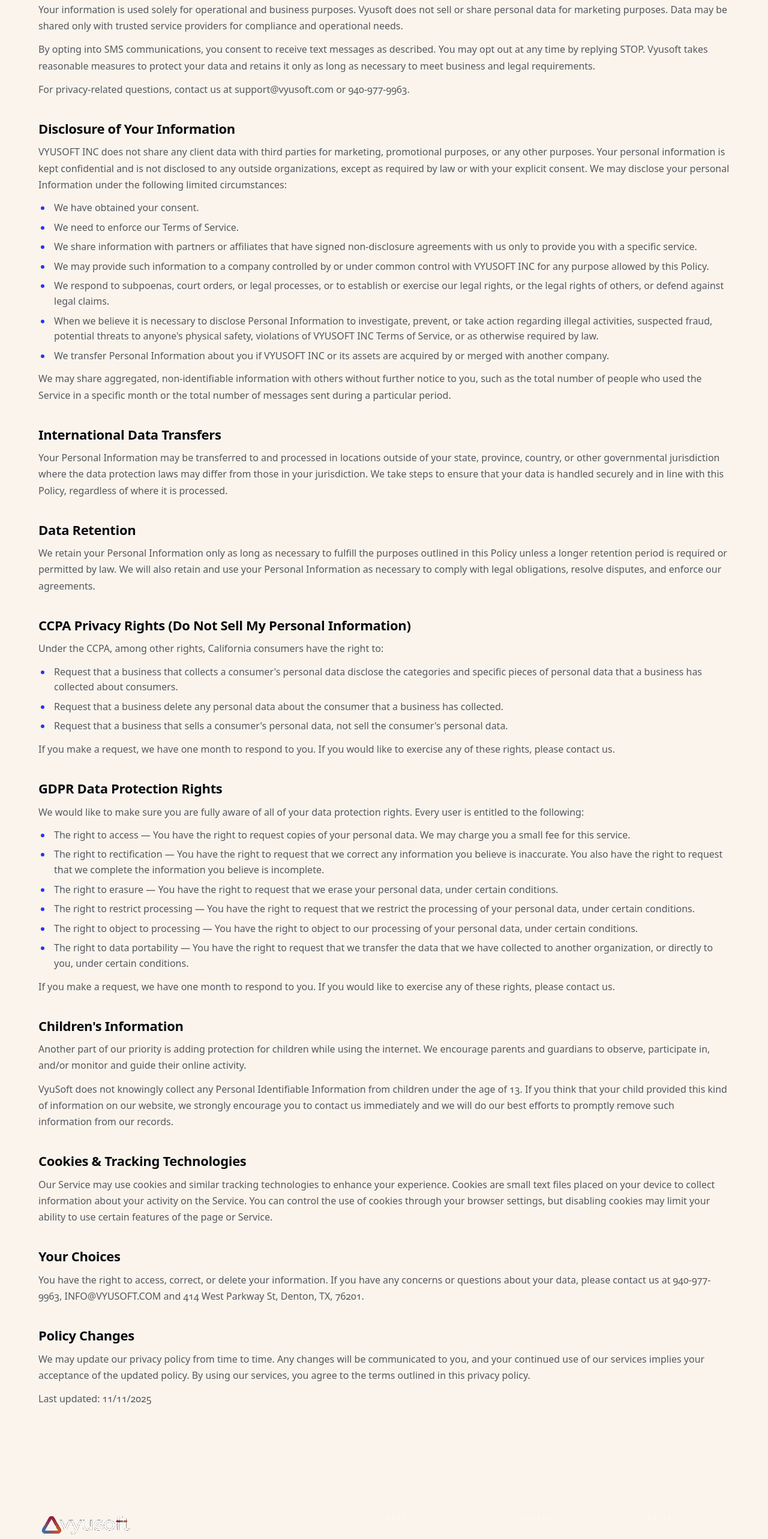
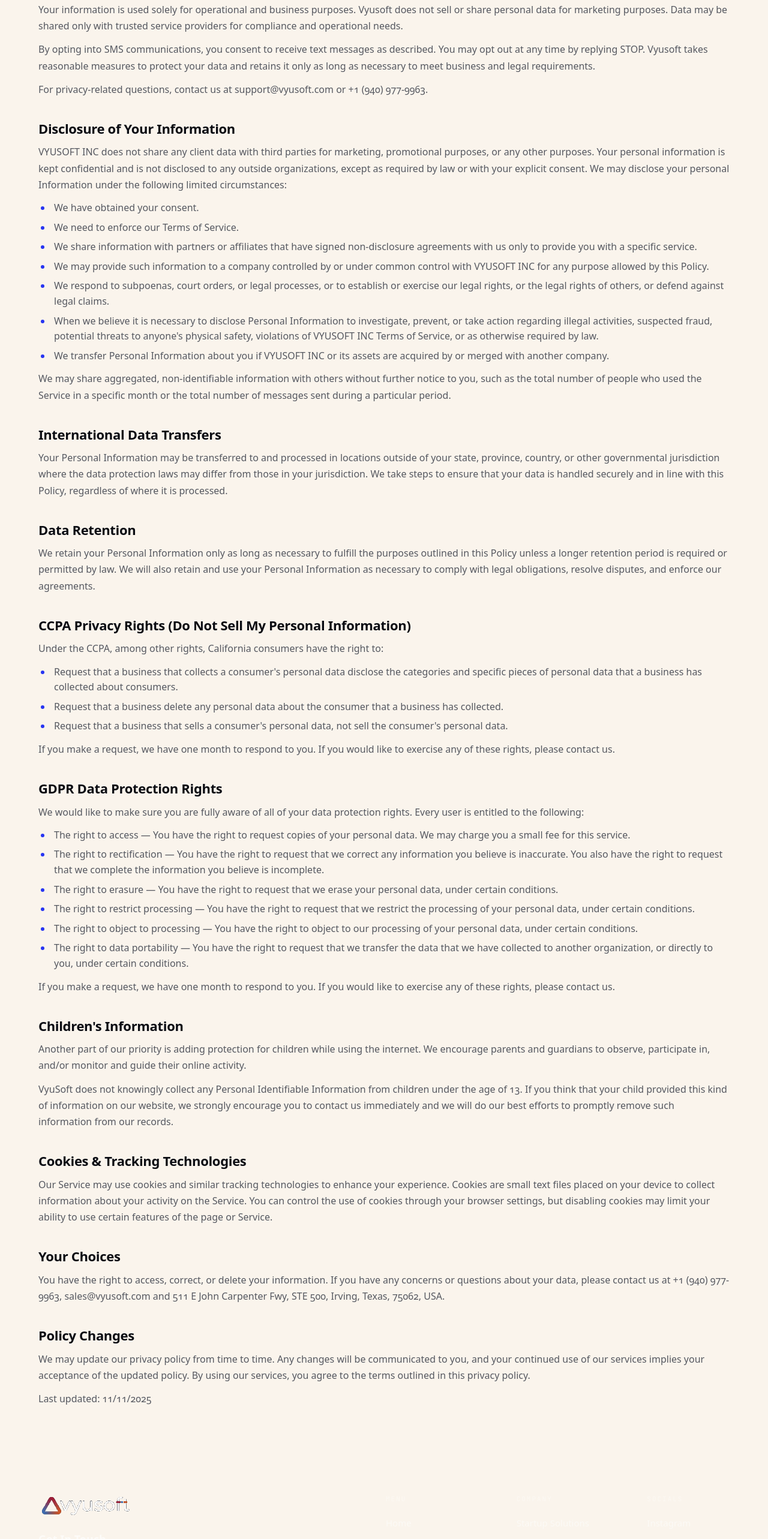
Before and after one commit to VYUSOFT-INC/VYUSOFT, a Next.js app: page /privacy in a window 1280 px wide. Shown: the part 1300-3866 px from the top of the page at 60% size. Built offline with nearby package versions, Linux system fonts and the light colour scheme.

Commit message:
Fix contact info across privacy, terms pages and footer spacing

```diff
--- a/app/privacy/page.tsx
+++ b/app/privacy/page.tsx
@@ -53,7 +53,7 @@
             { p: `Vyusoft collects personal information such as name, phone number, email, and employment-related details to support communication, onboarding, compliance, and service updates.` },
             { p: `Your information is used solely for operational and business purposes. Vyusoft does not sell or share personal data for marketing purposes. Data may be shared only with trusted service providers for compliance and operational needs.` },
             { p: `By opting into SMS communications, you consent to receive text messages as described. You may opt out at any time by replying STOP. Vyusoft takes reasonable measures to protect your data and retains it only as long as necessary to meet business and legal requirements.` },
-            { p: `For privacy-related questions, contact us at support@vyusoft.com or 940-977-9963.` },
+            { p: `For privacy-related questions, contact us at support@vyusoft.com or +1 (940) 977-9963.` },
         ],
     },
     {
@@ -141,7 +141,7 @@
         no: "12",
         title: "Your Choices",
         blocks: [
-            { p: `You have the right to access, correct, or delete your information. If you have any concerns or questions about your data, please contact us at 940-977-9963, INFO@VYUSOFT.COM and 414 West Parkway St, Denton, TX, 76201.` },
+            { p: `You have the right to access, correct, or delete your information. If you have any concerns or questions about your data, please contact us at +1 (940) 977-9963, sales@vyusoft.com and 511 E John Carpenter Fwy, STE 500, Irving, Texas, 75062, USA.` },
         ],
     },
     {
--- a/app/terms/page.tsx
+++ b/app/terms/page.tsx
@@ -72,7 +72,7 @@
             { p: `Vyusoft provides technology and business support services, including employment, onboarding, compliance, and service-related notifications. By opting into our messaging program, you consent to receive SMS messages related to these services. Message frequency may vary (approximately 1–1500 messages).` },
             { p: `Message and data rates may apply based on your mobile carrier. You may opt out at any time by replying STOP, or request assistance by replying HELP.` },
             { p: `Vyusoft does not solicit donations via SMS. All content and materials are protected by intellectual property laws. By submitting information, you grant Vyusoft permission to use it for business and operational purposes. Vyusoft makes no guarantees regarding the accuracy of content.` },
-            { p: `For questions, contact us at 940-977-9963 or support@vyusoft.com.` },
+            { p: `For questions, contact us at +1 (940) 977-9963 or support@vyusoft.com.` },
         ],
     },
     {
```
Also changed, not shown: app/globals.css.
